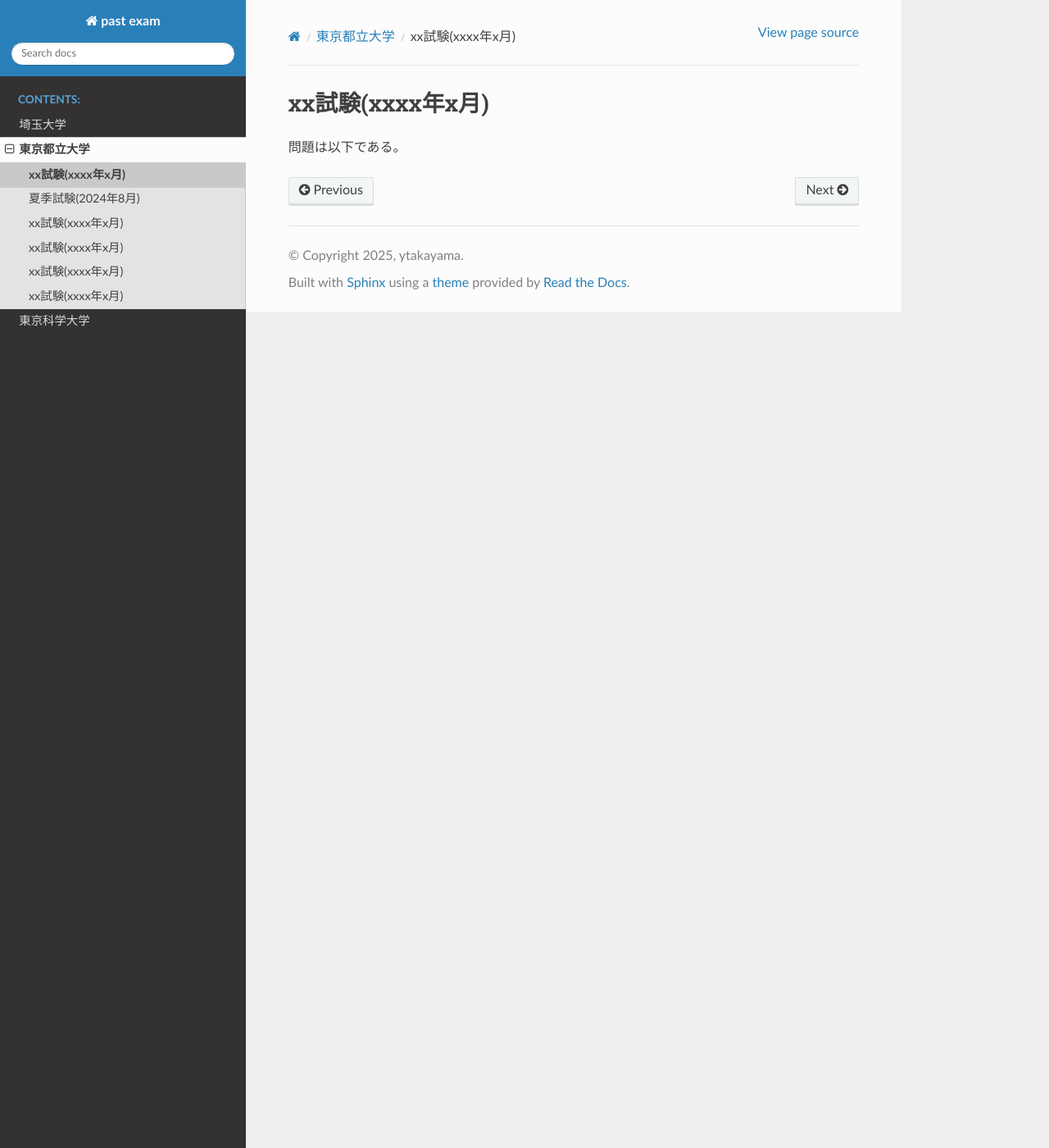
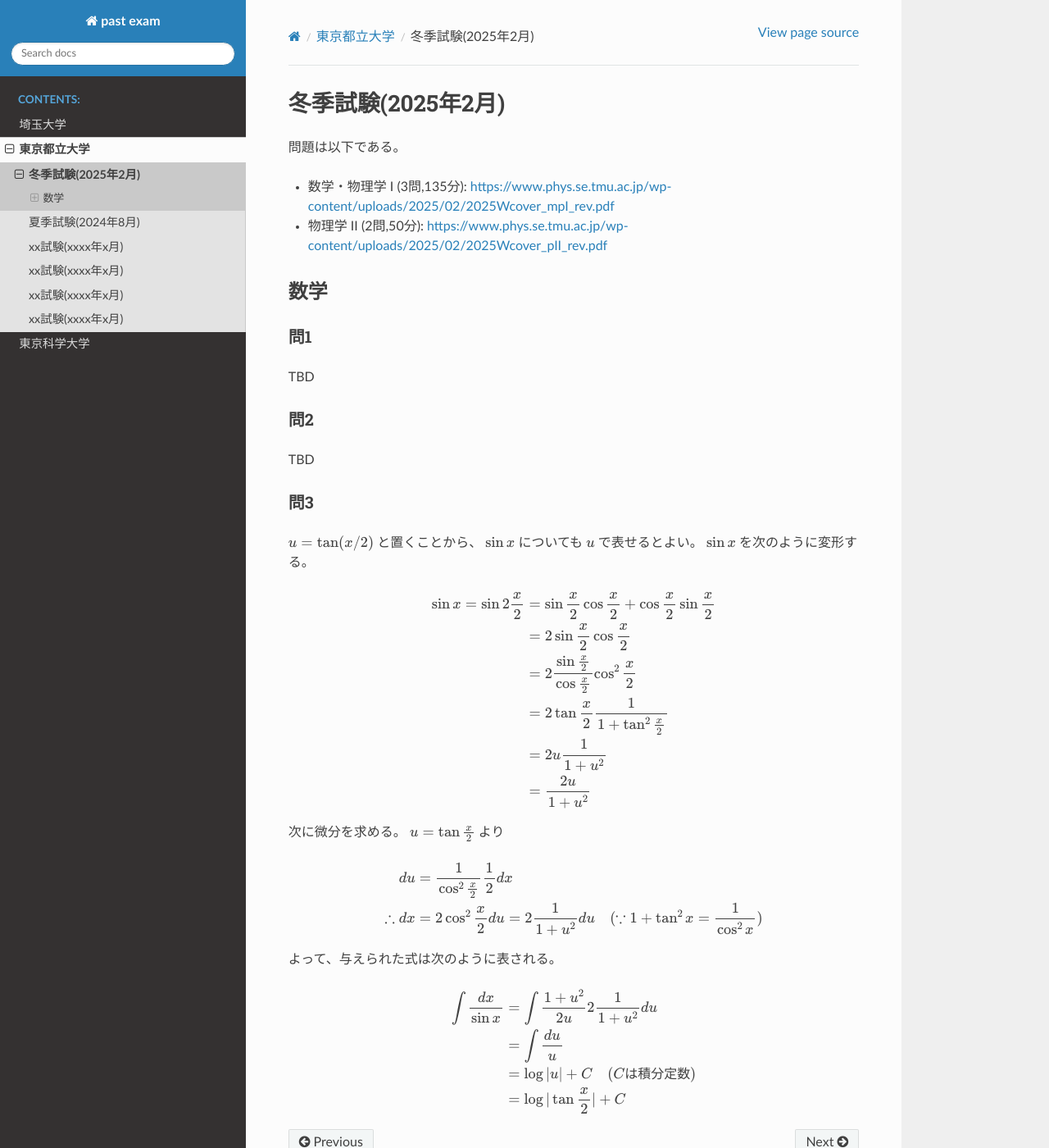
Before and after one commit to s13rp041/exercise, a Sphinx documentation site: the page built from docs/source/tmu_univ/202502/index.rst, in a window 1280 px wide and 1400 px high. Shown: the whole window at 82% size. Built offline with Sphinx 7.4.7 and the Read the Docs theme 3.1.0, drawn with Linux system fonts in a browser that asks for light colours.

Commit message:
ページを追加

```diff
--- a/docs/source/tmu_univ/202502/index.rst
+++ b/docs/source/tmu_univ/202502/index.rst
@@ -1,4 +1,52 @@
-xx試験(xxxx年x月)
+===============================================
+冬季試験(2025年2月)
 ===============================================
 
 問題は以下である。
+
+* 数学・物理学 I (3問,135分): https://www.phys.se.tmu.ac.jp/wp-content/uploads/2025/02/2025Wcover_mpI_rev.pdf
+* 物理学 II (2問,50分): https://www.phys.se.tmu.ac.jp/wp-content/uploads/2025/02/2025Wcover_pII_rev.pdf
+
+
+数学
+===============================================
+
+問1
+-----------------------------------------------
+
+TBD
+
+
+問2
+-----------------------------------------------
+
+TBD
+
+
+問3
+-----------------------------------------------
+
+:math:`u = \tan (x/2)` と置くことから、 :math:`\sin x` についても :math:`u` で表せるとよい。
+:math:`\sin x` を次のように変形する。
+
+.. math::
+    \sin x = \sin 2 \frac{x}{2} &= \sin {\frac{x}{2}} \cos {\frac{x}{2}} + \cos {\frac{x}{2}} \sin {\frac{x}{2}} \\
+    &= 2 \sin {\frac{x}{2}} \cos {\frac{x}{2}} \\
+    &= 2 \frac{\sin {\frac{x}{2}}}{\cos {\frac{x}{2}}} \cos^2 {\frac{x}{2}} \\
+    &= 2 \tan {\frac{x}{2}} \frac{1}{1 + \tan^2 {\frac{x}{2}}} \\
+    &= 2 u \frac{1}{1 + u^2} \\
+    &= \frac{2u}{1 + u^2}
+
+次に微分を求める。 :math:`u = \tan {\frac{x}{2}}` より
+
+.. math::
+    du &= \frac{1}{\cos^2 {\frac{x}{2}}} \frac{1}{2} dx \\
+    \therefore dx &= 2 \cos^2 {\frac{x}{2}} du = 2 \frac{1}{1 + u^2} du \quad (\because 1 + \tan^2 x = \frac{1}{\cos^2 x})
+
+よって、与えられた式は次のように表される。
+
+.. math::
+    \int \frac{dx}{\sin x} &= \int \frac{1 + u^2}{2u} 2 \frac{1}{1 + u^2} du \\
+    &= \int \frac{du}{u} \\
+    &= \log |u| + C \quad (C は積分定数) \\
+    &= \log |\tan \frac{x}{2}| + C
```
